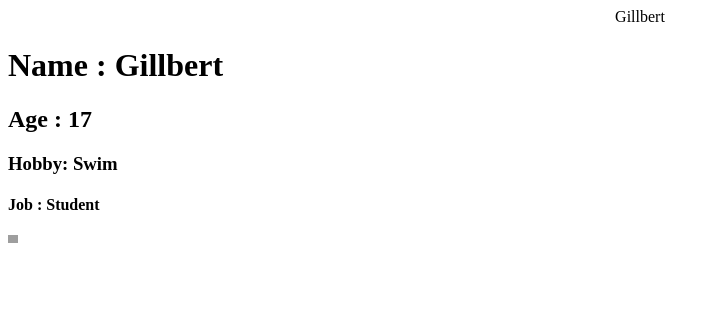
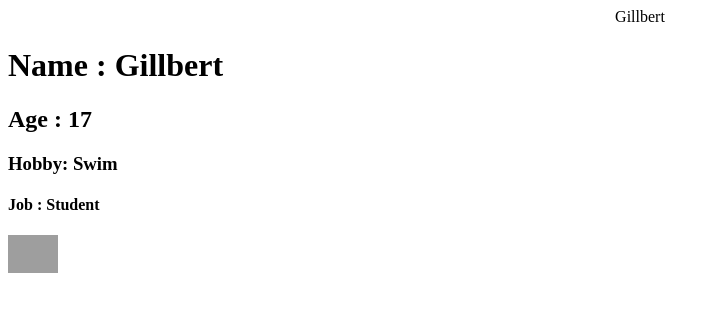
Before and after one commit to SirPukky/SirPukky.github.io, a plain HTML site: page index.html in a window 1280 px wide. Shown: the whole page, without its empty margins (0-720 px from the left). Drawn offline with Linux system fonts and the light colour scheme; grey boxes are pictures that could not be loaded.

Commit message:
Update index.html

```diff
--- a/index.html
+++ b/index.html
@@ -6,7 +6,7 @@
                    <h2> Age     :  17   </h2>
                    <h3> Hobby: Swim </h3>
                    <h4> Job     :  Student </h4>
-              <img width="10px" SRC="IMG_20240824_053048_353.jpg">
+              <img width="50px" SRC="IMG_20240824_053048_353.jpg">
 
 </body>
 </HTML>
```
